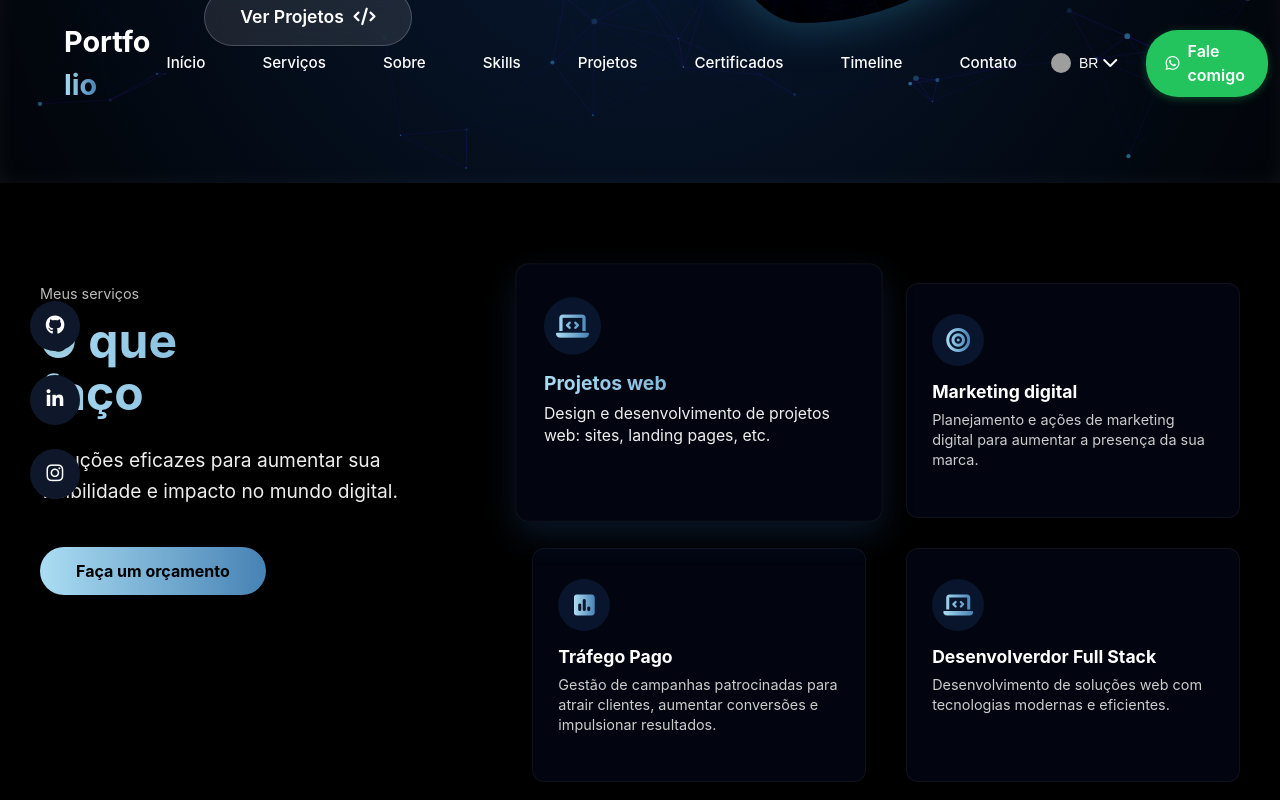
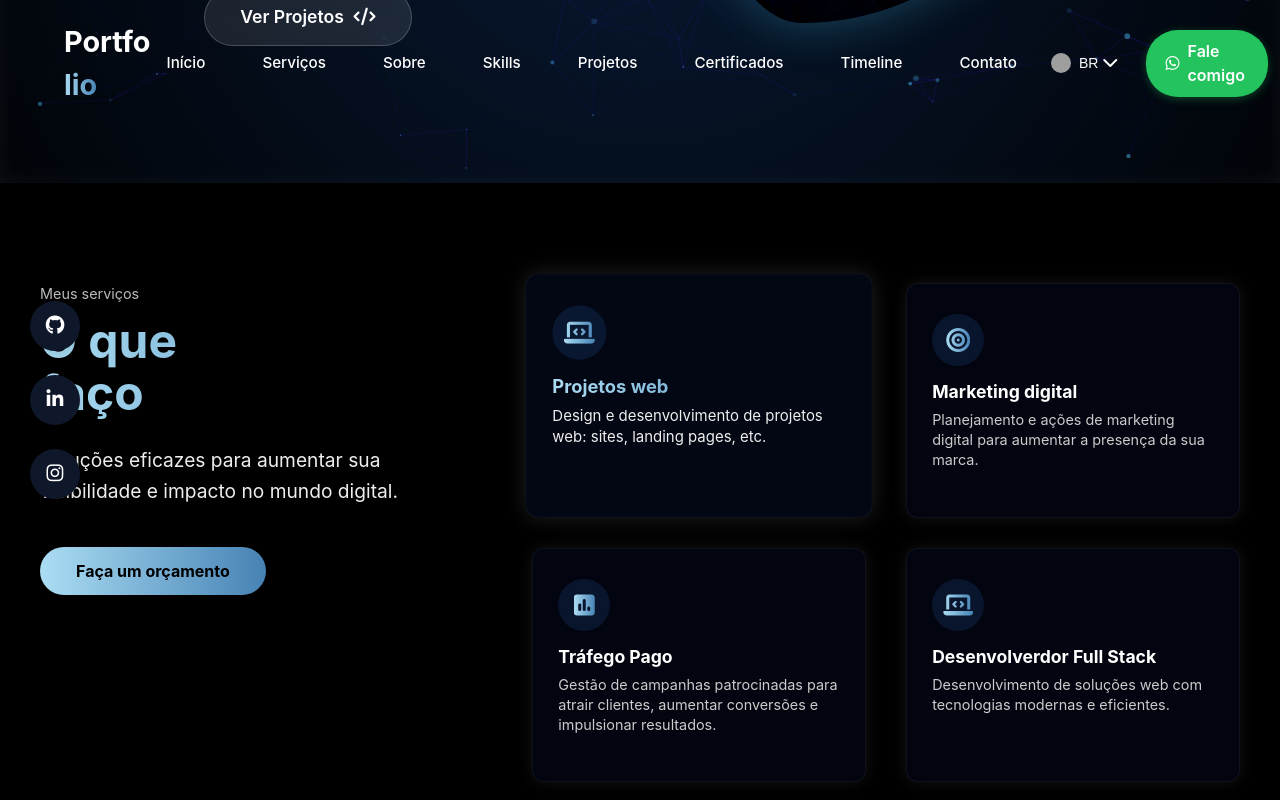
Before and after one commit to matheusmalena/portifolio-matheus-malena, a Vue app: page / in a window 1280 px wide. In both pictures the pointer is over the element 699 px from the left and 917 px from the top of the page. Shown: the part 517-1317 px from the top of the page. Built offline with nearby package versions, Linux system fonts and the light colour scheme; grey boxes are pictures that could not be loaded.

Commit message:
Update Services.vue

```diff
--- a/src/components/Services.vue
+++ b/src/components/Services.vue
@@ -128,14 +128,17 @@ function redirectToWhatsapp() {
   border-radius: 12px;
   color: #ccc;
   border: 1px solid rgba(255, 255, 255, 0.05);
-  transition: all 0.4s ease;
   cursor: pointer;
+  transition: all 0.35s ease;
+
+  /* sombra clara em todas as 4 bordas */
+  box-shadow: 0 0 15px rgba(255, 255, 255, 0.08);
 }
 
 .service-card:hover {
-  transform: translateY(-8px) scale(1.1);
-  box-shadow: 0 12px 30px rgba(45, 111, 196, 0.2);
-  background-color: rgba(19, 41, 112, 0.137);
+  transform: translateY(-5px) scale(1.04); /* hover mais leve */
+  box-shadow: 0 0 20px rgba(255, 255, 255, 0.12); /* leve realce no hover */
+  background-color: rgba(19, 41, 112, 0.18);
 }
 
 .service-icon {
```
